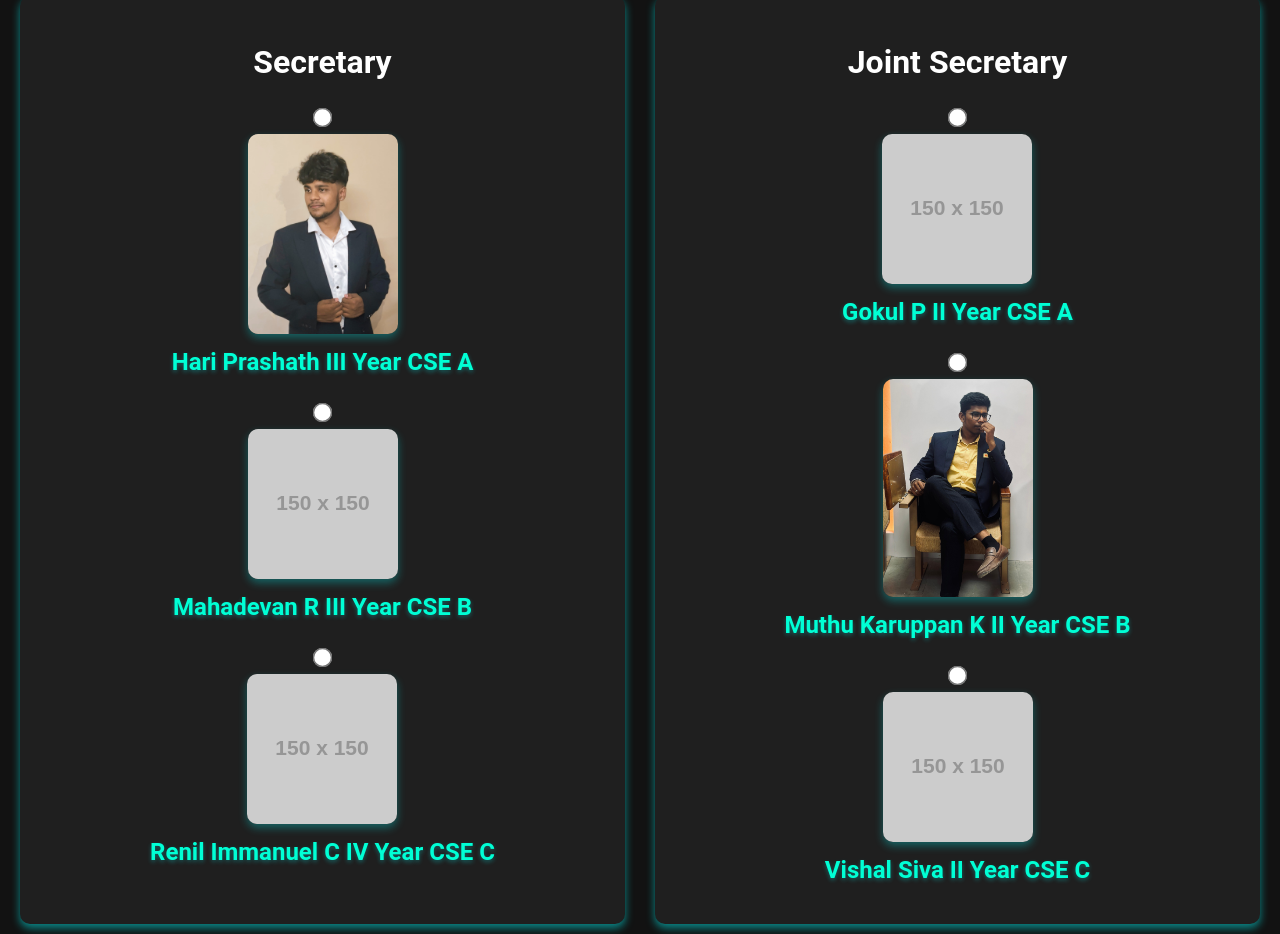
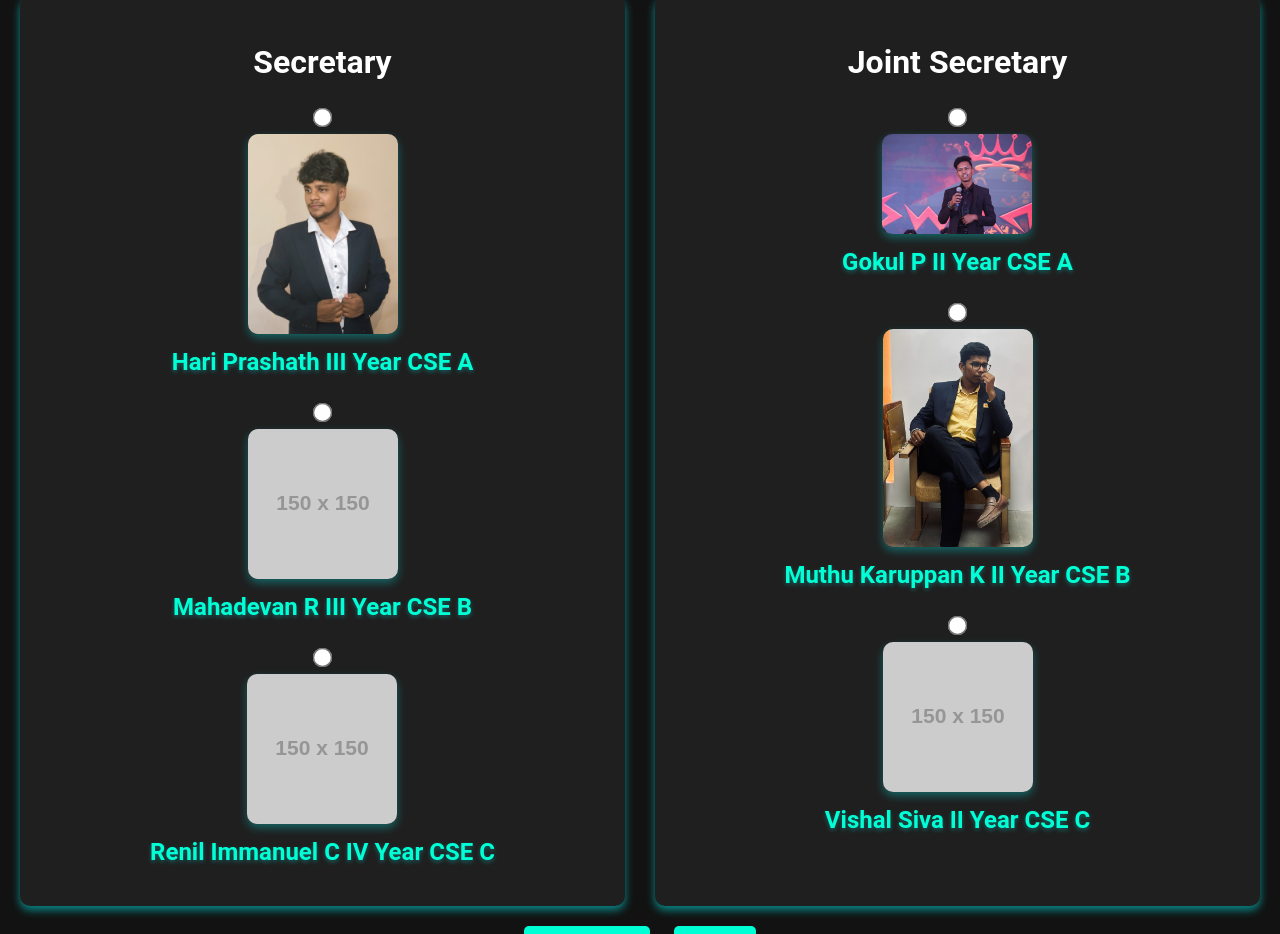
Before and after one commit to vishal5311/finalelectionone, a plain HTML site: page index.html in a window 1280 px wide. Shown: the part 1527-2461 px from the top of the page. Drawn offline with Linux system fonts and the light colour scheme; placeholder pictures from the web are drawn by us.

Commit message:
Update index.html

```diff
--- a/index.html
+++ b/index.html
@@ -101,7 +101,7 @@
                     <div class="candidate">
                         <input type="radio" id="js1" name="jointSecretary" value="Candidate 1" required>
                         <label for="js1">
-                            <img src="https://via.placeholder.com/150" alt="Candidate 1">
+                            <img src="WhatsApp Image 2024-08-27 at 10.23.17 PM.jpeg" alt="Candidate 1">
                             <p>Gokul P II Year CSE A</p>
                         </label>
                     </div>
```
